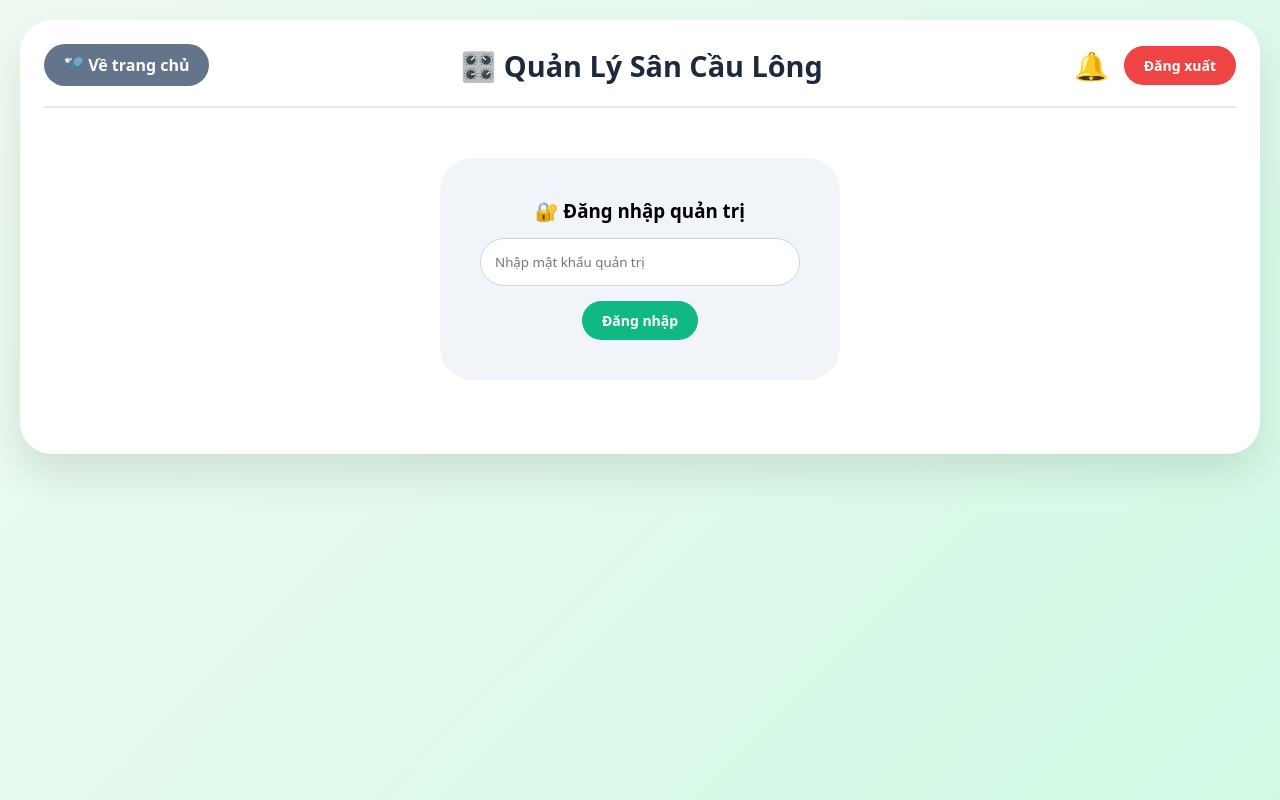
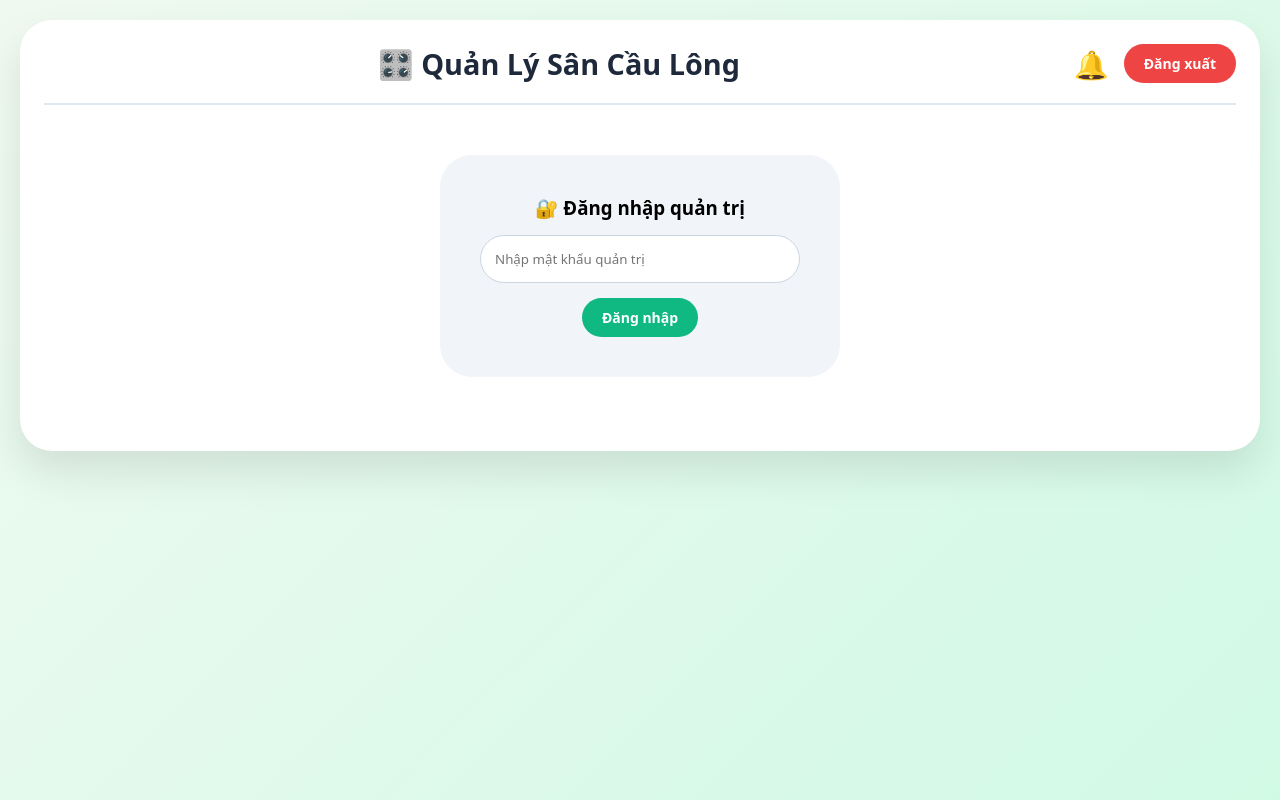
Before and after one commit to minato09187/SCLthienn, a plain HTML site: page admin.html in a window 1280 px wide. Drawn offline with Linux system fonts and the light colour scheme.

Commit message:
update website

```diff
--- a/admin.html
+++ b/admin.html
@@ -19,7 +19,6 @@
 <div class="container">
     <div class="header">
         <div class="header-left">
-            <a href="index.html" class="back-btn">🏸 Về trang chủ</a>
         </div>
         <h1>🎛️ Quản Lý Sân Cầu Lông</h1>
         <div class="admin-header-right">
```
Also changed, not shown: 1 other file.
